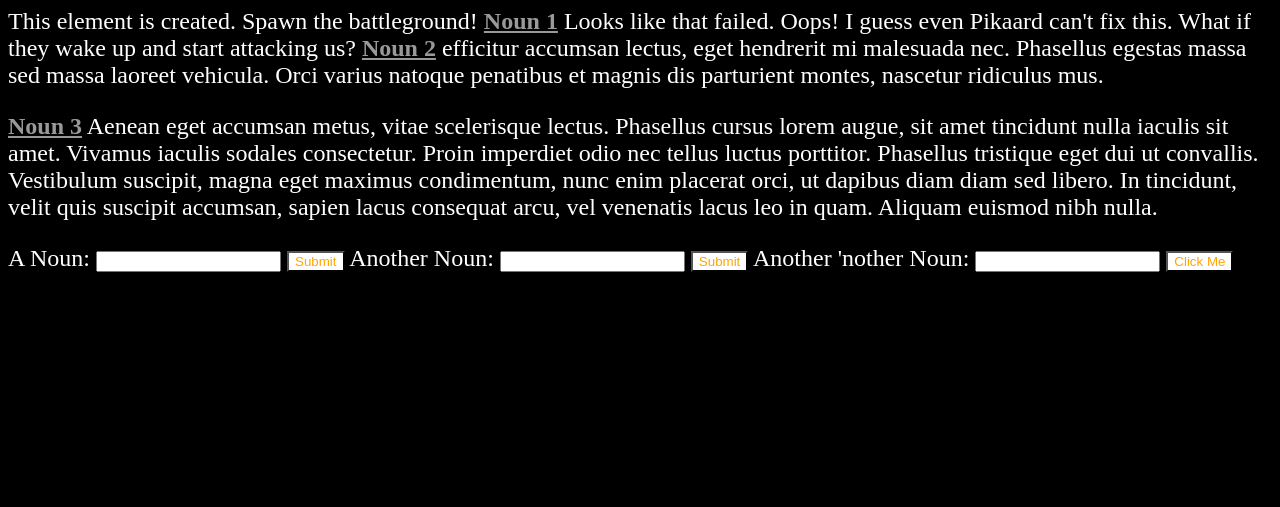
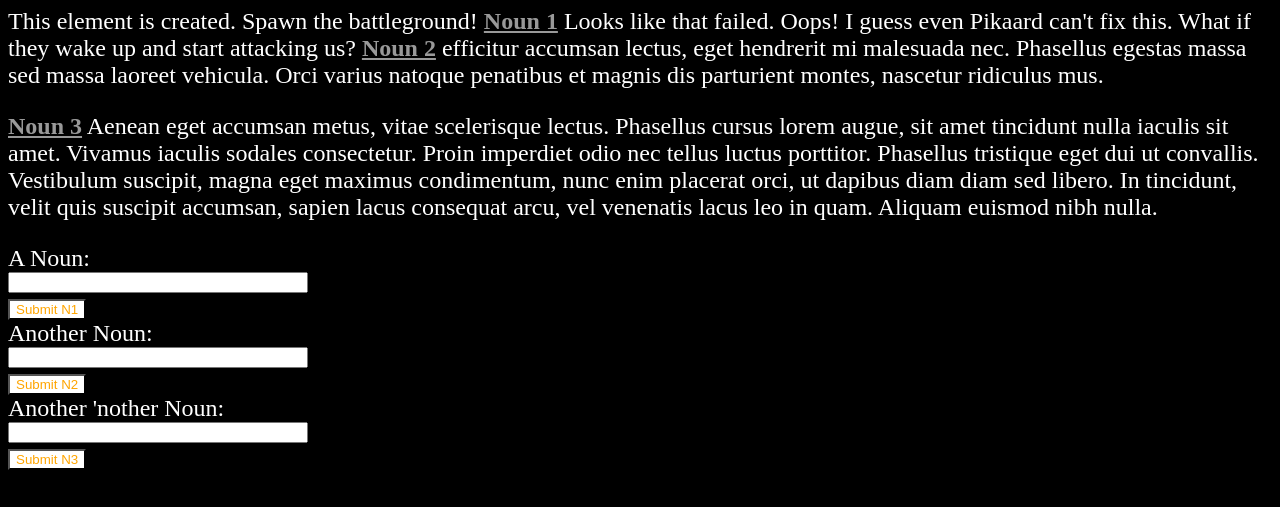
Before and after one commit to JoshuaBevers/Week4, a plain HTML site: page madlibs/index.html in a window 1280 px wide. Shown: the part 51-558 px from the top of the page. Drawn offline with Linux system fonts and the light colour scheme.

Commit message:
improved button styling

```diff
--- a/madlibs/index.html
+++ b/madlibs/index.html
@@ -33,18 +33,18 @@
       <label
         >A Noun:
         <input type="text" id="noun1Input" value="" />
-        <button type="button" id="clickMe">Submit</button>
       </label>
+      <button type="button" id="clickMe">Submit N1</button>
       <label
         >Another Noun:
         <input type="text" id="noun2Input" value="" />
-        <button type="button" id="clickMe2">Submit</button>
       </label>
+      <button type="button" id="clickMe2">Submit N2</button>
       <label
         >Another 'nother Noun:
         <input type="text" id="noun3Input" value="" />
       </label>
-      <button type="button" id="clickMe3">Click Me</button>
+      <button type="button" id="clickMe3">Submit N3</button>
     </form>
   </body>
   <script>
--- a/madlibs/styles.css
+++ b/madlibs/styles.css
@@ -20,3 +20,9 @@ span {
   font-weight: bolder;
   text-decoration: underline;
 }
+
+label {
+  display: flex;
+  flex-direction: column;
+  width: 300px;
+}
```
